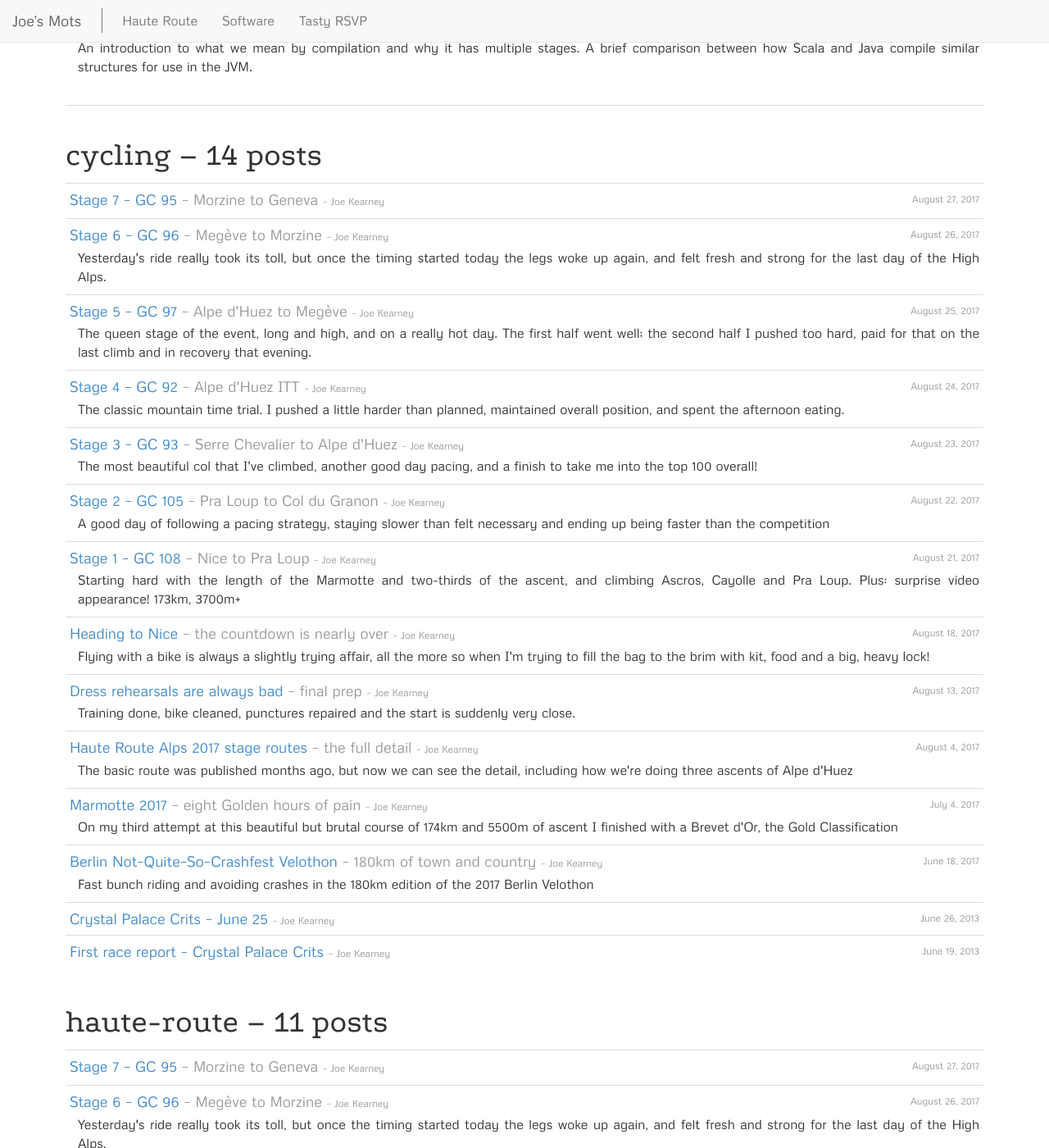
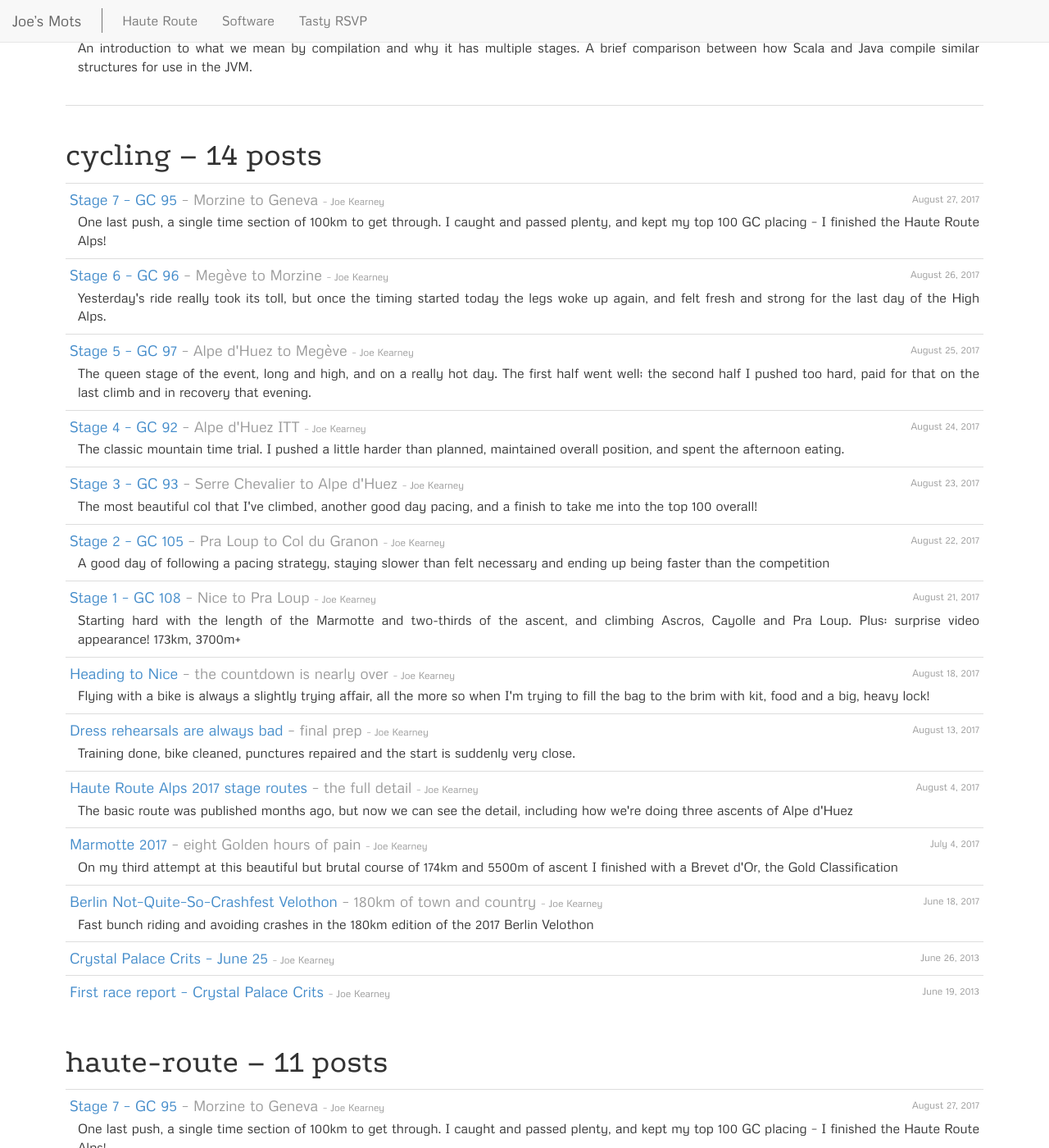
Before and after one commit to joekearney/joekearney.github.io, a Jekyll site: the page built from _posts/2015-01-01-index-by-tag.html, in a window 1280 px wide and 1400 px high, scrolled down 6970 px. Shown: the whole window at 82% size. Built offline with Jekyll 4.4.1, drawn with Linux system fonts in a browser that asks for light colours; some of the changed text lies outside the part shown.

Commit message:
long description for stage 7

```diff
--- a/_posts/cycling/haute-route/stage-reports/2017-08-27-hra-2017-stage-7.md
+++ b/_posts/cycling/haute-route/stage-reports/2017-08-27-hra-2017-stage-7.md
@@ -19,7 +19,7 @@ author: Joe Kearney
 stage-number: 7
 title: "Stage 7 &ndash; GC 95"
 description: "Morzine to Geneva"
-meta_description: ""
+meta_description: "One last push, a single time section of 100km to get through. I caught and passed plenty, and kept my top 100 GC placing &ndash; I finished the Haute Route Alps!"
 haute-route-gc-position: 95
 
 haute_route_strava_embed: https://www.strava.com/activities/1154314755/embed/e2866f958325fd5d7e4aa633d21aeb2d0388c1bc
```
